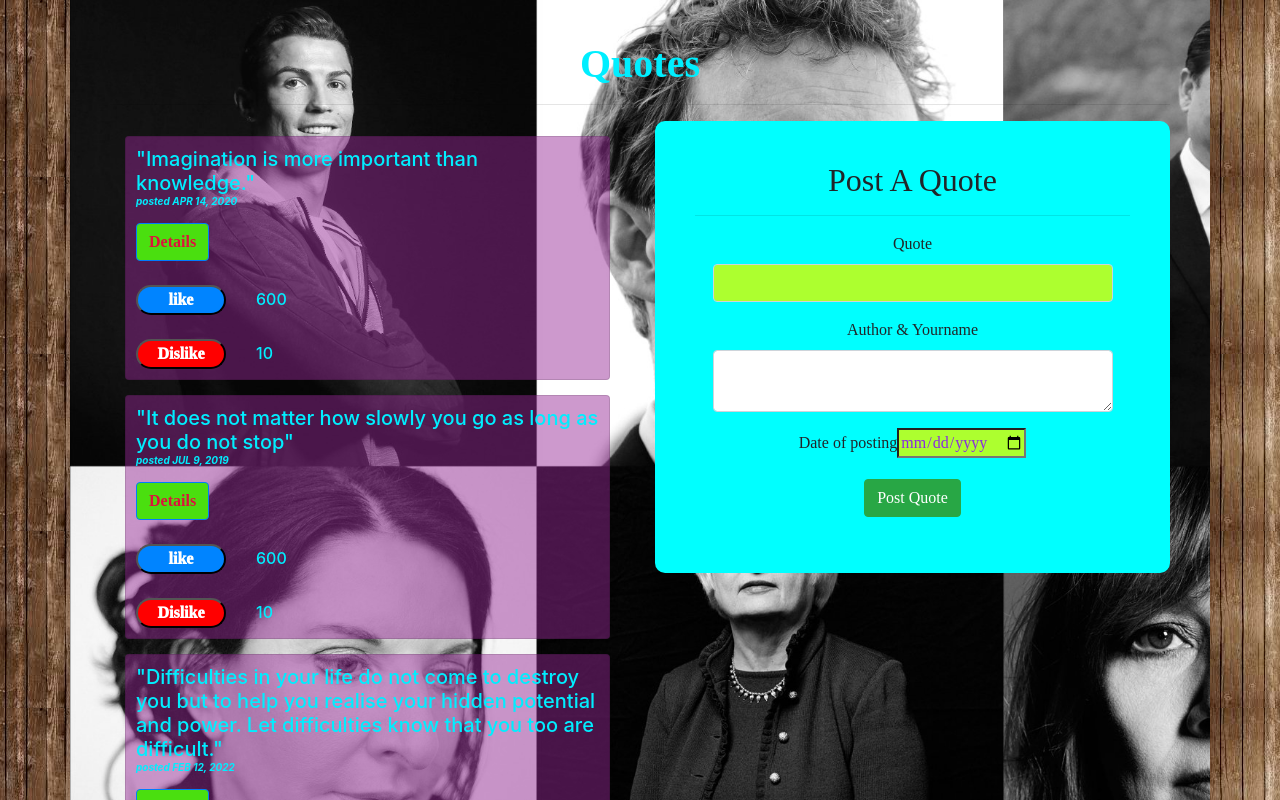
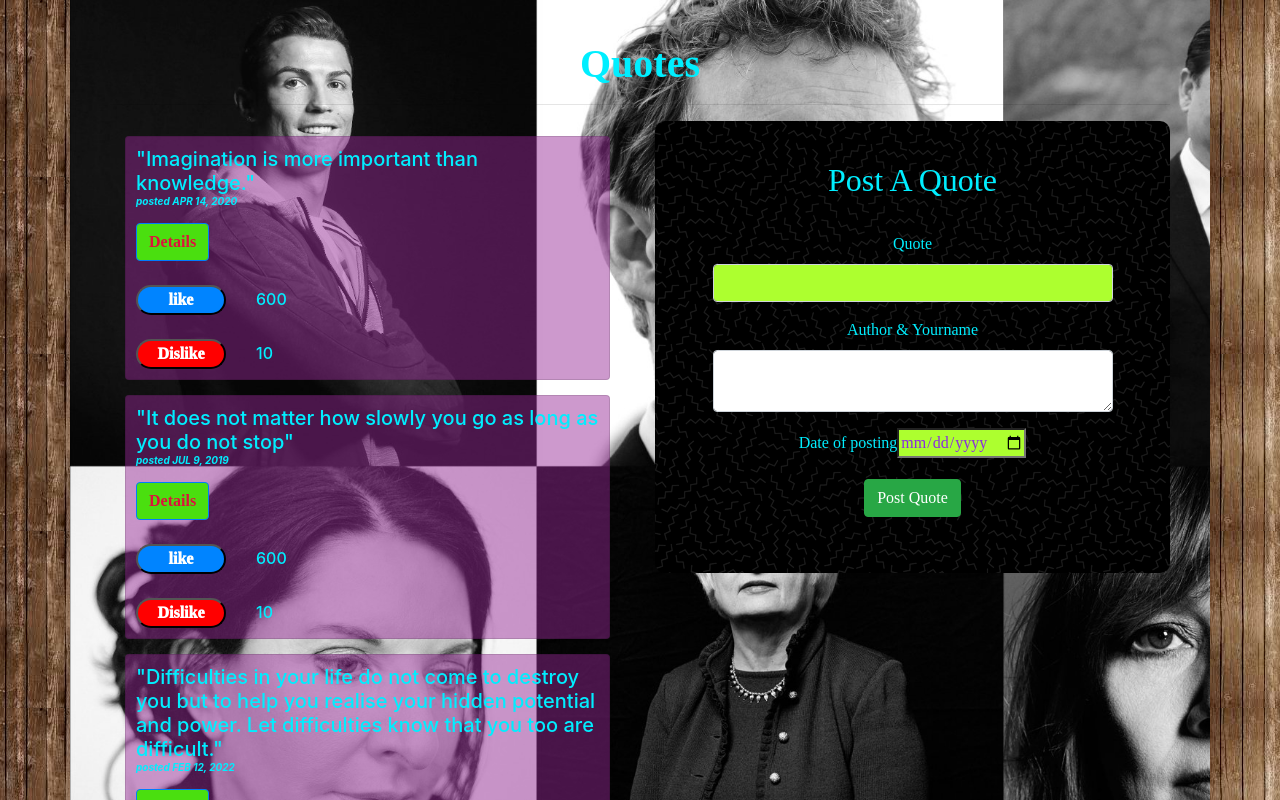
Before and after one commit to BABAYAGI/quotes, an Angular app: page / in a window 1280 px wide. Shown: the top 800 px of the page. Built offline with nearby package versions, Linux system fonts and the light colour scheme.

Commit message:
styling form 2

```diff
--- a/src/app/quotes-form/quotes-form.component.css
+++ b/src/app/quotes-form/quotes-form.component.css
@@ -8,11 +8,12 @@ form {
   margin: 1em auto;
 }
 .body {
-  background-color: aqua;
+  background: url(../../assets/dark.png);
   padding: 40px;
   border-radius: 10px;
   text-align: center;
-  font-family: 'Times New Roman', Times, serif
+  font-family: 'Times New Roman', Times, serif;
+  color: rgb(0, 238, 255);
 }
 .body input{
   color: blueviolet;
```
